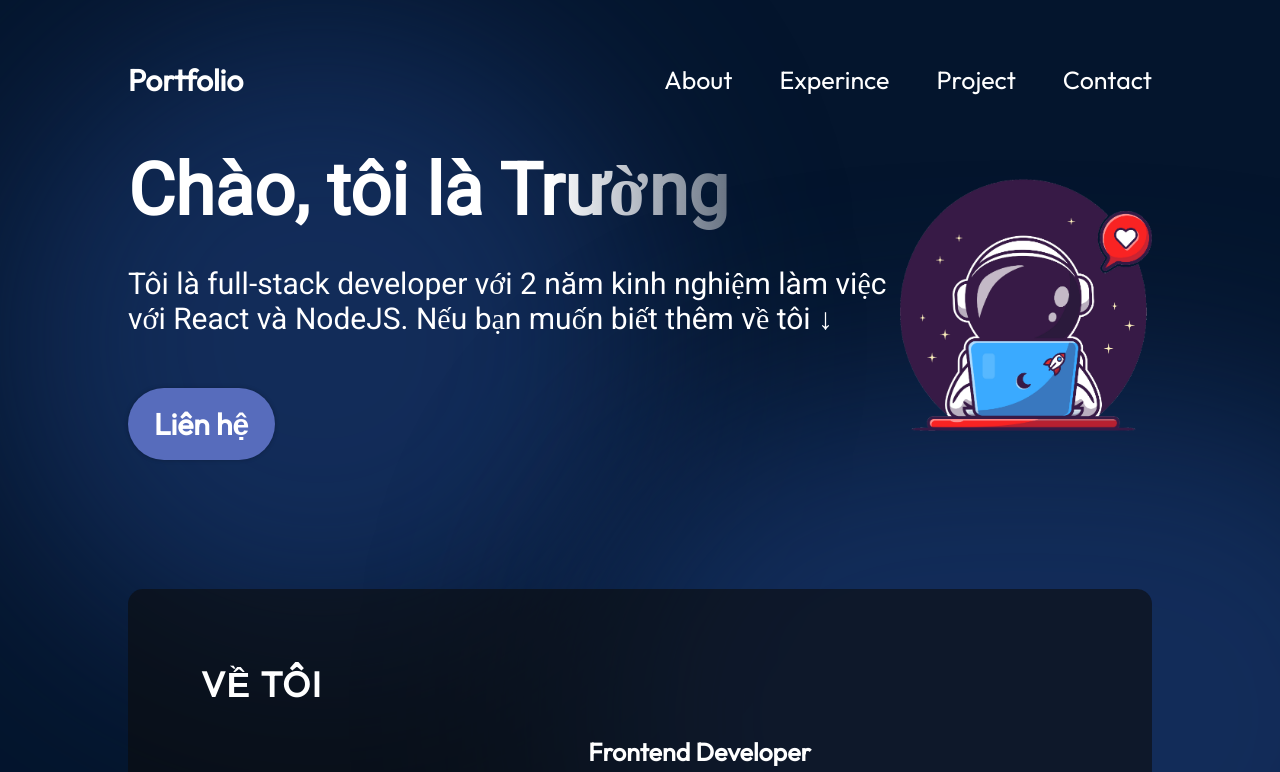
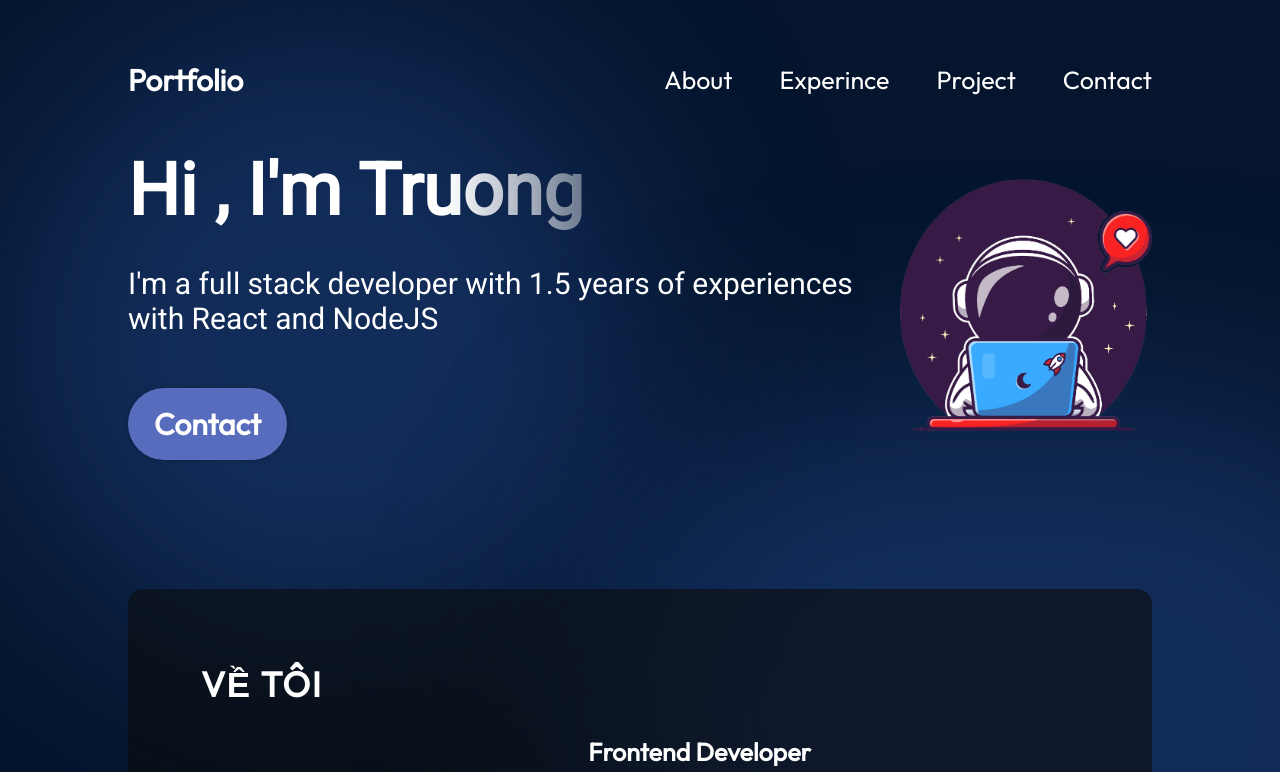
Before and after one commit to lujfy/PORTFOLIO, a React (Vite) app: page / in a window 1280 px wide. Shown: the top 772 px of the page. Built offline with nearby package versions, Linux system fonts and the light colour scheme; a web font is replaced by a local one.

Commit message:
Update Hero.jsx

```diff
--- a/src/components/Hero/Hero.jsx
+++ b/src/components/Hero/Hero.jsx
@@ -6,13 +6,12 @@ function Hero() {
   return (
     <section className={styles.container}>
         <div className={styles.content}>
-            <h1 className={styles.title}>Chào, tôi là Trường</h1>
+            <h1 className={styles.title}>Hi , I'm Truong</h1>
 
-            <p className={styles.description}>Tôi là full-stack developer với 2 năm kinh
-                nghiệm làm việc với React và NodeJS. Nếu bạn muốn biết thêm về tôi ↓
+            <p className={styles.description}>I'm a full stack developer with 1.5 years of experiences with React and NodeJS
             </p>
 
-            <a href='#about' className={styles.contactBtn}>Liên hệ</a>
+            <a href='#contact' className={styles.contactBtn}>Contact</a>
 
         </div>
 
```
